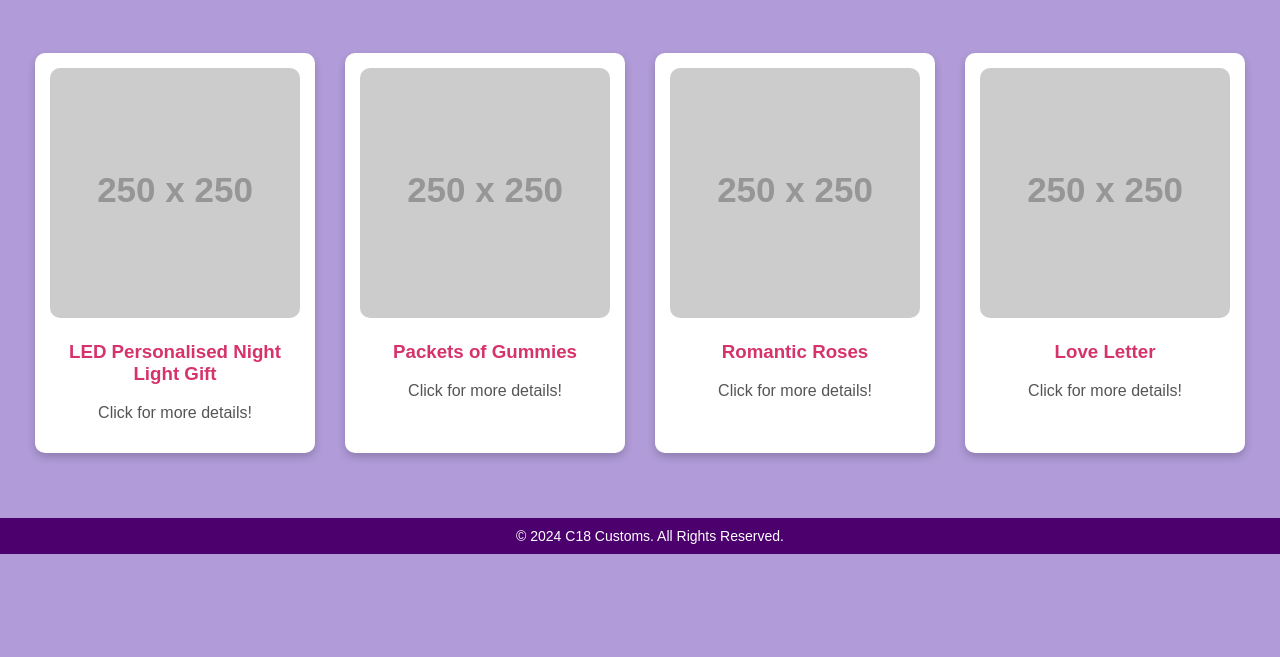
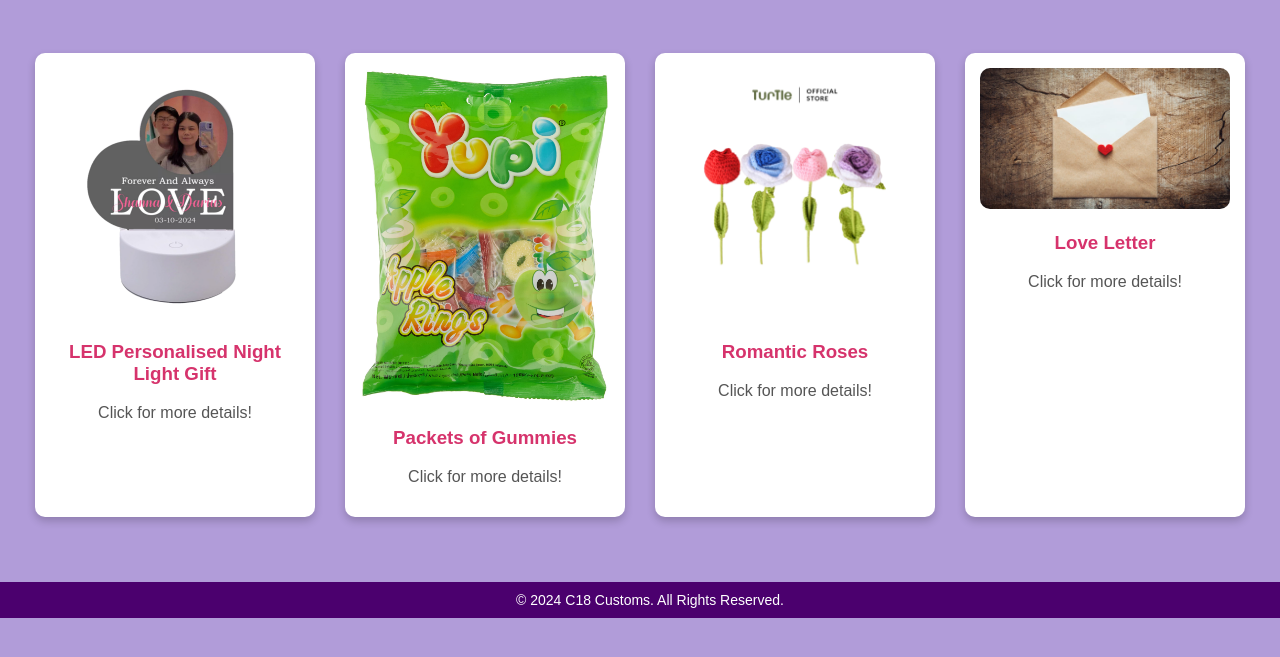
Before and after one commit to 22013343/Valentines, a plain HTML site: page yes.html in a window 1280 px wide. Shown: the part 61-718 px from the top of the page. Drawn offline with Linux system fonts and the light colour scheme; placeholder pictures from the web are drawn by us.

Commit message:
Update yes.html

```diff
--- a/yes.html
+++ b/yes.html
@@ -98,25 +98,25 @@
 
     <div class="gift-container">
         <div class="gift-item" onclick="openModal('modal1')">
-            <img src="https://via.placeholder.com/250" alt="Gift 1">
+            <img src="nightlight.png" alt="Gift 1">
             <h3>LED Personalised Night Light Gift</h3>
             <p>Click for more details!</p>
         </div>
 
         <div class="gift-item" onclick="openModal('modal2')">
-            <img src="https://via.placeholder.com/250" alt="Gift 2">
+            <img src="gummy.jpg" alt="Gift 2">
             <h3>Packets of Gummies</h3>
             <p>Click for more details!</p>
         </div>
 
         <div class="gift-item" onclick="openModal('modal3')">
-            <img src="https://via.placeholder.com/250" alt="Gift 3">
+            <img src="flower.jpeg" alt="Gift 3">
             <h3>Romantic Roses</h3>
             <p>Click for more details!</p>
         </div>
 
         <div class="gift-item" onclick="openModal('modal4')">
-            <img src="https://via.placeholder.com/250" alt="Gift 4">
+            <img src="love.jpg" alt="Gift 4">
             <h3>Love Letter</h3>
             <p>Click for more details!</p>
         </div>
```
